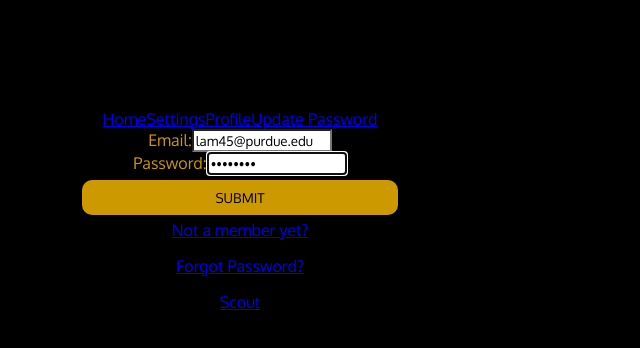
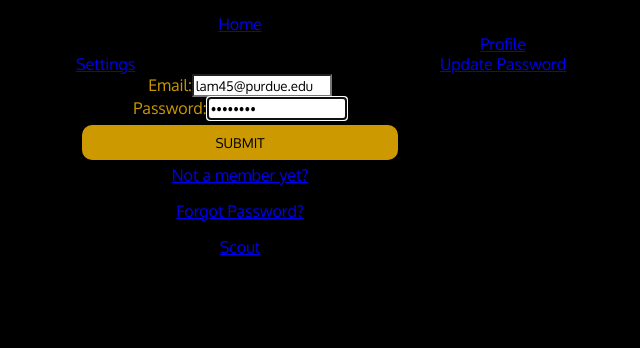
Before and after one commit to tlam6297/BoilerScout, a React (Create React App) app in the folder src/frontend/boilerscout/: page /login in a window 1280 px wide. Shown: the top 348 px of the page, without its empty margins (400-1040 px from the left). Built offline with nearby package versions, Linux system fonts and the light colour scheme; a web font is replaced by a local one.

Commit message:
Style NavBar

```diff
--- a/src/frontend/boilerscout/src/App.css
+++ b/src/frontend/boilerscout/src/App.css
@@ -18,7 +18,7 @@ button {
 
 .Container {
   margin: 1px;
-  padding-top: 100px;
+  padding-top: 5px;
   text-align: center;
 }
 
--- /dev/null
+++ b/src/frontend/boilerscout/src/Login.css
@@ -0,0 +1,3 @@
+.Login {
+  color: hotpink;
+}
--- a/src/frontend/boilerscout/src/Login.js
+++ b/src/frontend/boilerscout/src/Login.js
@@ -2,6 +2,7 @@ import React, {Component} from 'react'
 import { BrowserRouter as Route, Router, Link, Redirect} from 'react-router-dom'
 import { Button, FormGroup, FormControl, ControlLabel, Nav } from "react-bootstrap";
 import NavBar from './TopNavBar'
+import './Login.css'
 
 class Login extends Component {
   constructor (props) {
--- a/src/frontend/boilerscout/src/NavBar.css
+++ b/src/frontend/boilerscout/src/NavBar.css
@@ -1,3 +1,18 @@
 .navbar {
+    list-style-type: none;
+    margin: 10px;
+    padding: 0;
+    margin-bottom: 5rem;
+    background-color: darkcyan;
+    padding: 14px 16px;
+    overflow: hidden;
+}
+
+.link {
     display: inline;
 }
+
+.left {
+    float: left;
+    display: inline;
+}
--- a/src/frontend/boilerscout/src/TopNavBar.css
+++ /dev/null
@@ -1,3 +0,0 @@
-.navbar-form {
-    padding-bottom: 20px;
-}
--- a/src/frontend/boilerscout/src/TopNavBar.js
+++ b/src/frontend/boilerscout/src/TopNavBar.js
@@ -1,7 +1,6 @@
 import React, {Component} from 'react'
 import { BrowserRouter as Route, Router, Link, Redirect} from 'react-router-dom'
-import { Button, FormGroup, FormControl, ControlLabel, Navbar, Nav, NavItem } from "react-bootstrap";
-import './NavBar.css'
+import { Button, FormGroup, FormControl, ControlLabel, Navbar, Nav, NavItem, MenuItem,  } from "react-bootstrap";
 
 class TopNavBar extends Component {
   constructor (props) {
@@ -27,21 +26,22 @@ class TopNavBar extends Component {
   }
 
   render () {
-    const style = {
-      width: "400px",
-      margin: 0,
-      padding: 0,
-    }
+    return (
+      <div className="navbar" class="navbar">
+        <nav className="navbar navbar-default">
 
-    return (
-      <div className="navbar" class="navbar" style={style}>
-        <nav className="navbar navbar-default">
-          <form className="navbar-form navbar-left">
+          <div className="link">
             <Link to="/">Home</Link>
+          </div>
+          <div className="link left ">
             <Link to="/settings">Settings</Link>
+          </div>
+          <div className="link">
             <Link to="/profile">Profile</Link>
+          </div>
+          <div className="link">
             <Link to="/update-password">Update Password</Link>
-          </form>
+          </div>
         </nav>
       </div>
     )
```
